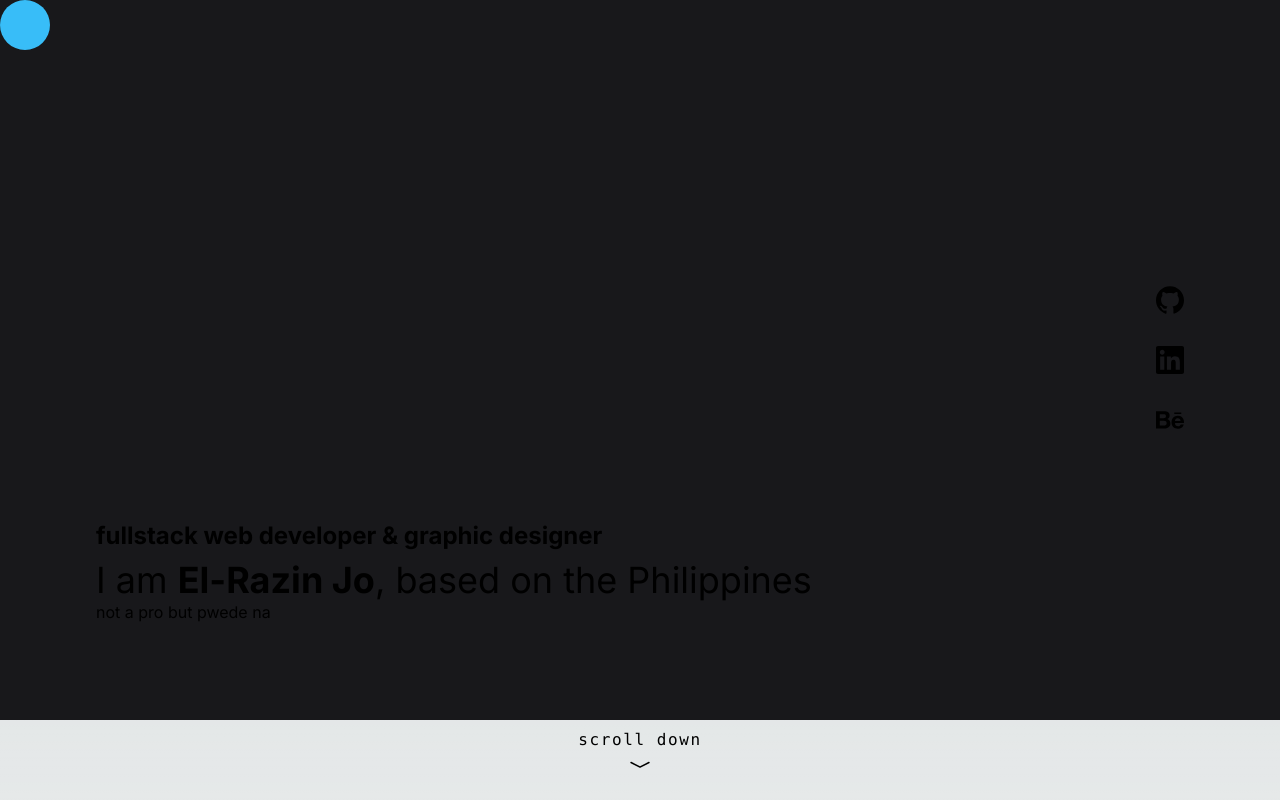
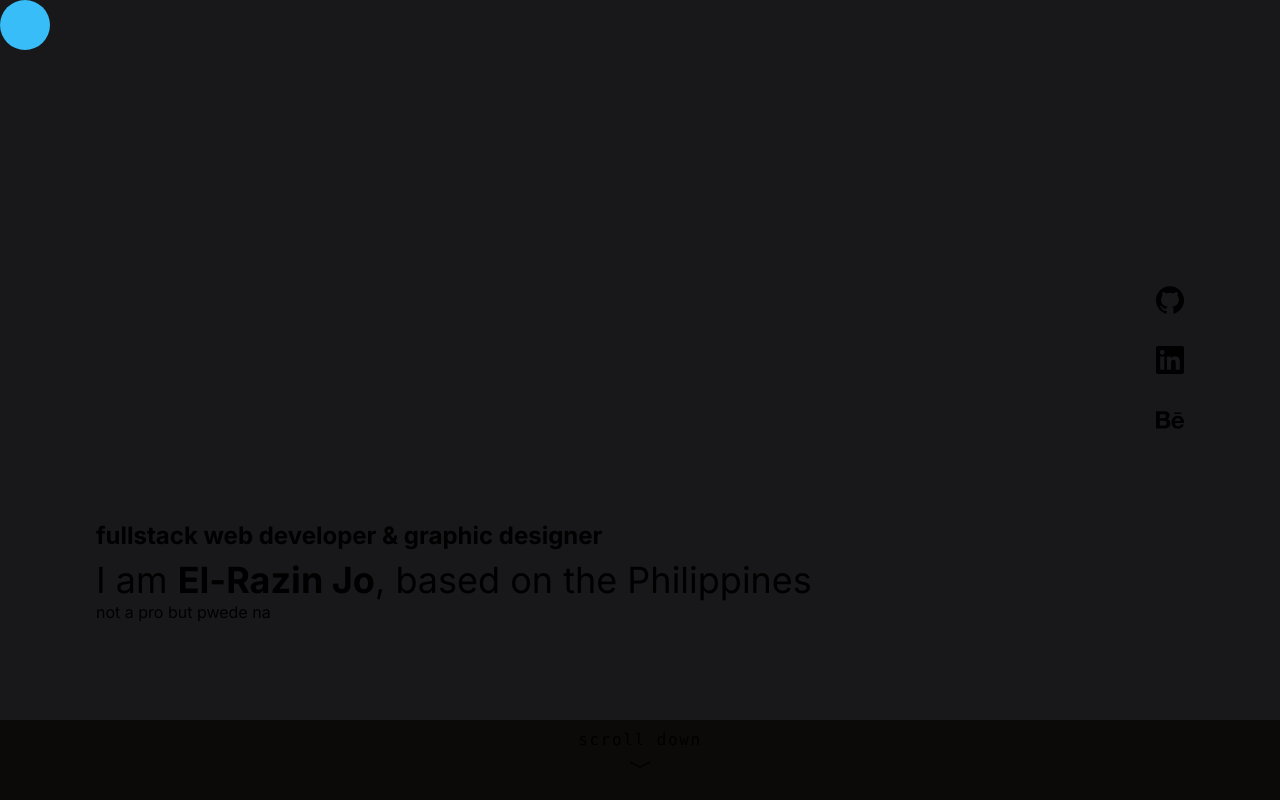
Before and after one commit to xinjo21/xinjo, a Next.js app: page / in a window 1280 px wide. Shown: the top 800 px of the page. Built offline with nearby package versions, Linux system fonts and the light colour scheme.

Commit message:
adjusted bg color

```diff
--- a/src/app/page.tsx
+++ b/src/app/page.tsx
@@ -14,7 +14,7 @@
   const { x, y } = useFollowPointer(ref);
 
   return (
-    <main className="flex flex-col items-center justify-between cursor-cell">
+    <main className="flex flex-col items-center justify-between cursor-cell bg-stone-950">
       <motion.div
         ref={ref}
         className="w-[50px] h-[50px] rounded-full bg-sky-400 top-0 left-0 fixed"
```
